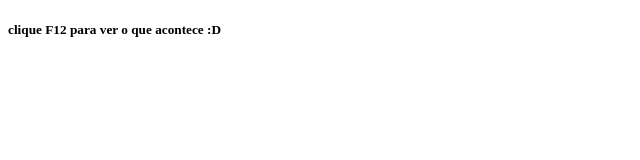
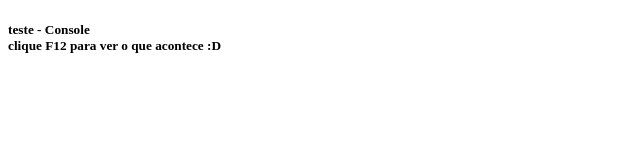
Before and after one commit to Tacial/hello-word, a plain HTML site: page index.html in a window 1280 px wide. Shown: the whole page, without its empty margins (0-640 px from the left). Drawn offline with Linux system fonts and the light colour scheme.

Commit message:
Update index.html

```diff
--- a/index.html
+++ b/index.html
@@ -5,10 +5,10 @@
     <meta http-equiv="X-UA-Compatible" content="IE=edge">
     <meta name="viewport" content="width=device-width, initial-scale=1.0">
     <script src="index.js" ></script>
-    <title>  \o/  </title>
+    <title> \o/  </title>
 </head>
 
 <body>
-    <h5>clique F12 para ver o que acontece   :D </h5>
+    <h5>teste - Console <br> clique F12 para ver o que acontece   :D </h5>
 </body>
 </html>
```
